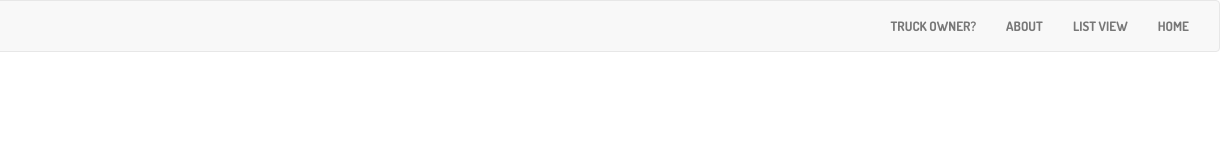
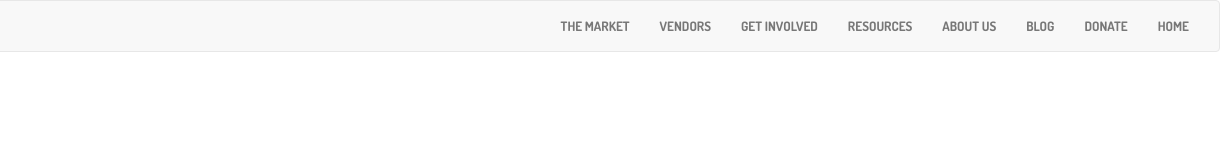
Before and after one commit to trevans24/bellevue-farmers-market, a website: page public/index.html in a window 1280 px wide. Shown: the full height of the page, 60-1280 px from the left. Drawn offline with nearby package versions, Linux system fonts and the light colour scheme; some packages are replaced by stand-ins of ours.

Commit message:
working on navbar menu

```diff
--- a/public/index.html
+++ b/public/index.html
@@ -35,11 +35,15 @@
       <div class="collapse navbar-collapse" id="bs-example-navbar-collapse-1">
         <ul class="nav navbar-nav navbar-right">
           <li><a class="nav-text" href="#">Home</a></li>
-        </ul>
+		    </ul>
         <ul class="nav navbar-nav navbar-right">
-          <li><a class="nav-text" href="#">Truck Owner?</a></li>
-          <li><a class="nav-text" href="#">About</a></li>
-          <li><a class="nav-text" href="#">List View</a></li>
+          <li><a class="nav-text" href="#">The Market</a></li>
+          <li><a class="nav-text" href="#">Vendors</a></li>
+          <li><a class="nav-text" href="#">Get Involved</a></li>
+          <li><a class="nav-text" href="#">Resources</a></li>
+          <li><a class="nav-text" href="#">About Us</a></li>
+          <li><a class="nav-text" href="#">Blog</a></li>
+          <li><a class="nav-text" href="#">Donate</a></li>
         </ul>
       </div>
     </div>
```
Also changed, not shown: public/img/photos/IMG_6333.JPG (added).
